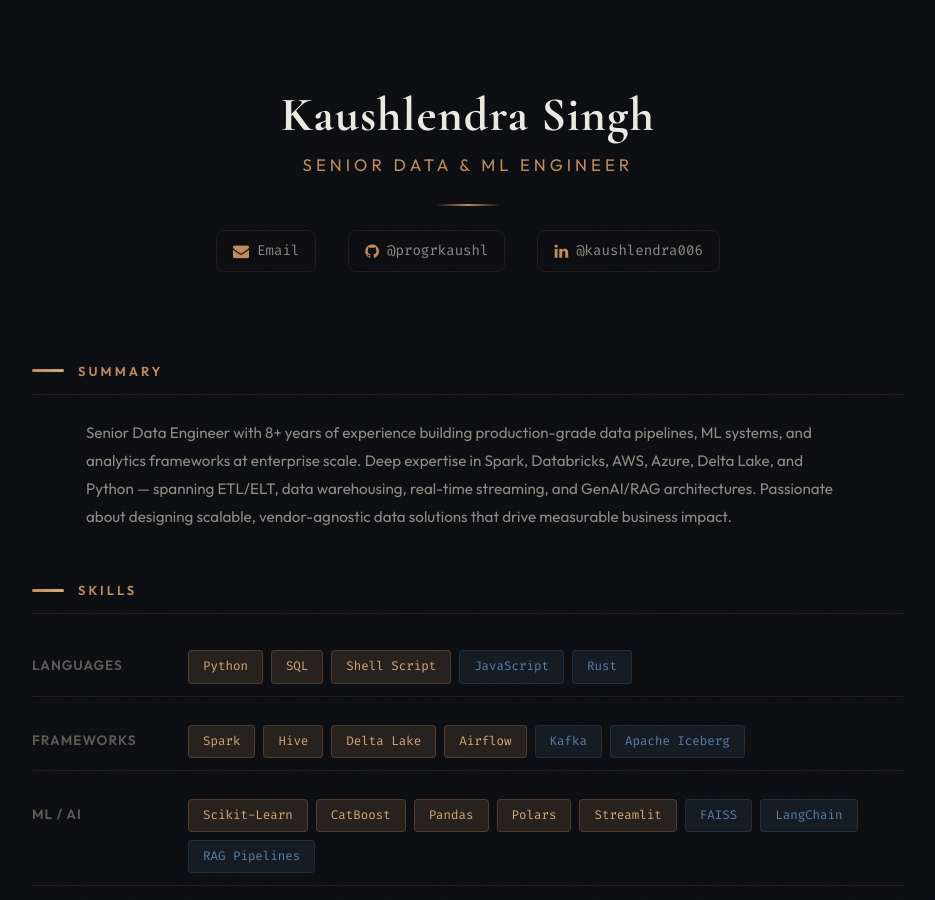
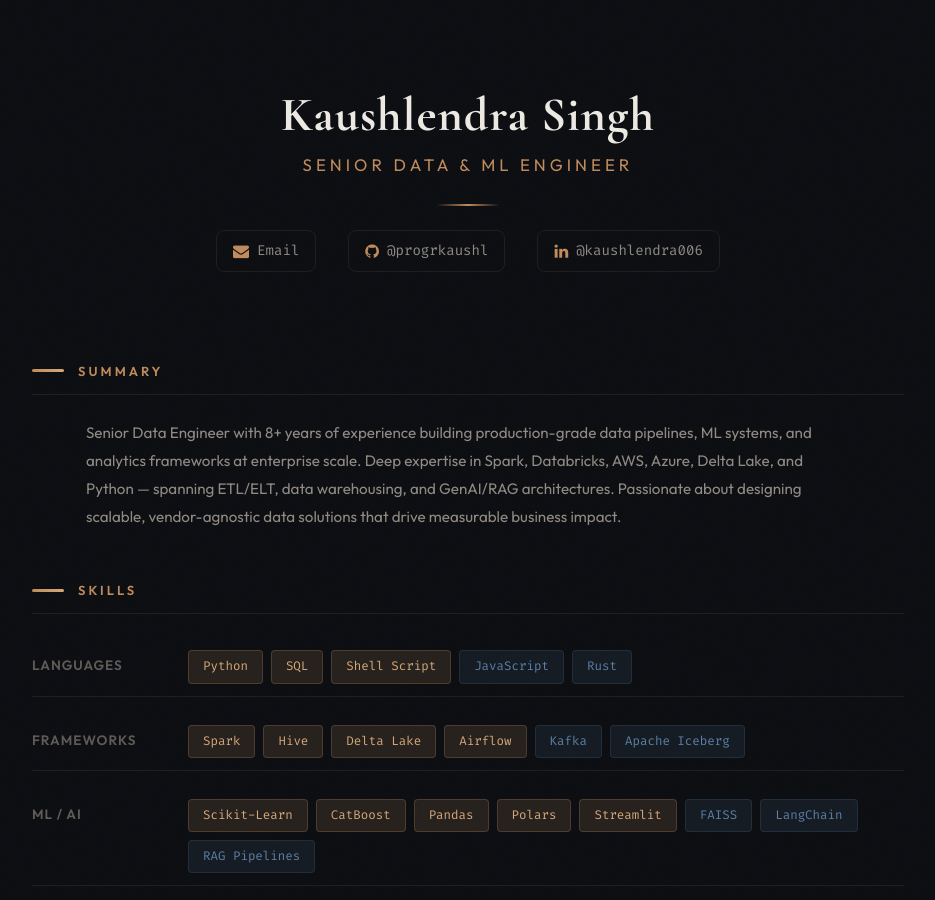
Before and after one commit to progrkaushl/progrkaushl.github.io, a Jekyll site: the page built from index.html, in a window 1280 px wide and 900 px high. Shown: the whole window, without its empty margins (172-1107 px from the left). Built offline with Jekyll 4.4.1, drawn with Linux system fonts in a browser that asks for light colours.

Commit message:
Update summary in summary.yml
Removed mention of real-time streaming from summary.

```diff
--- a/_data/summary.yml
+++ b/_data/summary.yml
@@ -4,4 +4,4 @@
   email: "kaushlendra006@gmail.com"
   linkedin: "https://www.linkedin.com/in/kaushlendra006"
   github: "https://github.com/progrkaushl"
-  summary: "Senior Data Engineer with 8+ years of experience building production-grade data pipelines, ML systems, and analytics frameworks at enterprise scale. Deep expertise in Spark, Databricks, AWS, Azure, Delta Lake, and Python — spanning ETL/ELT, data warehousing, real-time streaming, and GenAI/RAG architectures. Passionate about designing scalable, vendor-agnostic data solutions that drive measurable business impact."
+  summary: "Senior Data Engineer with 8+ years of experience building production-grade data pipelines, ML systems, and analytics frameworks at enterprise scale. Deep expertise in Spark, Databricks, AWS, Azure, Delta Lake, and Python — spanning ETL/ELT, data warehousing, and GenAI/RAG architectures. Passionate about designing scalable, vendor-agnostic data solutions that drive measurable business impact."
```
